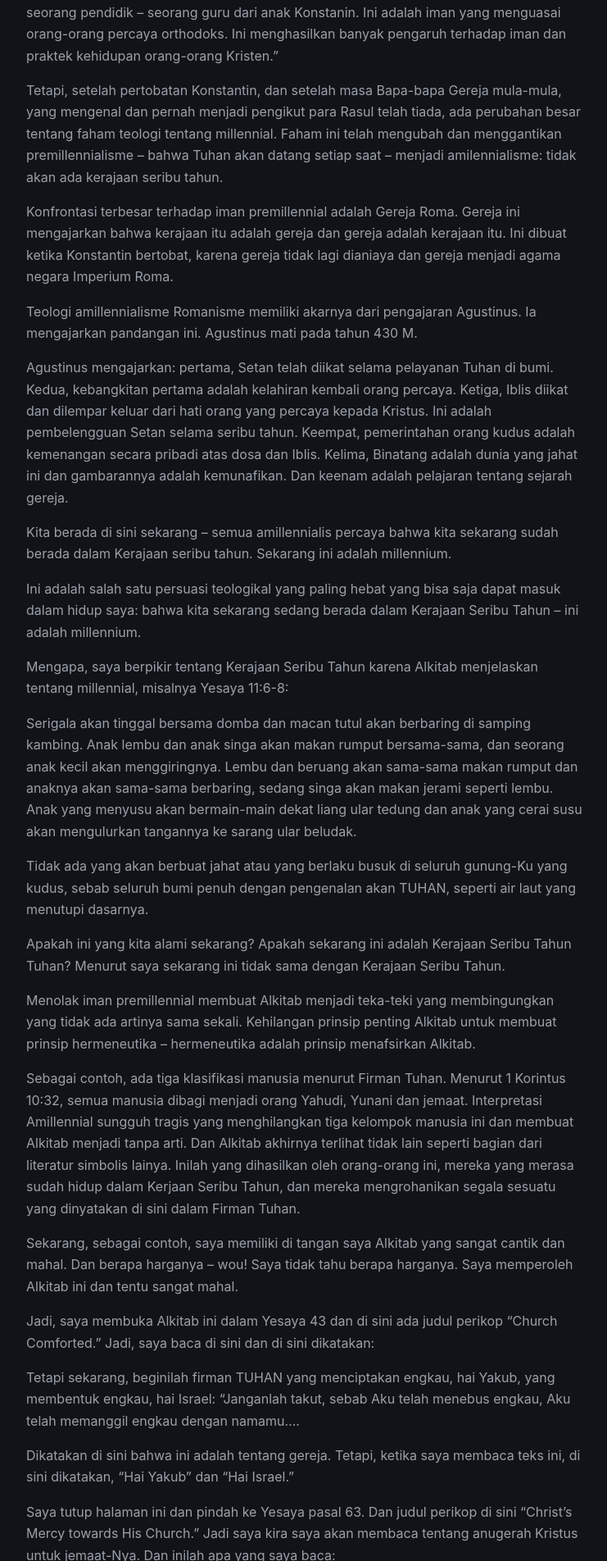
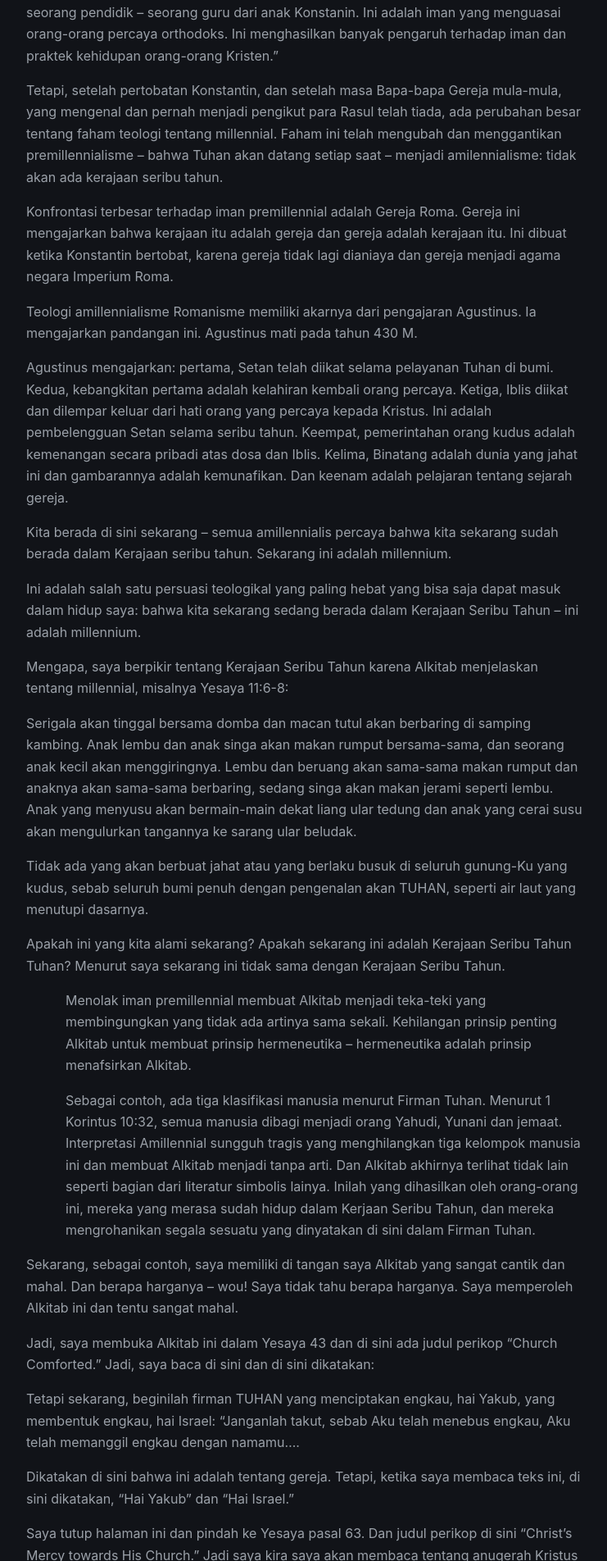
Before and after one commit to alkitabsaja/alkitabsaja.github.io, a Jekyll site: the page built from _docs/endtimes/mengapa-saya-menjadi-premil.md, in a window 1280 px wide. Shown: the part 4496-6400 px from the top of the page at 82% size, without its empty margins (268-1009 px from the left). Built offline with Jekyll 4.4.1, drawn with Linux system fonts in a browser that asks for light colours.

Commit message:
Update default.html

```diff
--- a/_layouts/default.html
+++ b/_layouts/default.html
@@ -7,6 +7,10 @@
   {% if site.favicon %}<link rel="icon" href="{{ site.favicon | relative_url }}">{% endif %}
   <link rel="stylesheet" href="https://cdn.jsdelivr.net/npm/bootstrap-icons@1.11.3/font/bootstrap-icons.min.css">
   <style>
+    blockquote {
+    margin-left: 2em;
+    padding-left: 1em;
+}
     pre {
     white-space: pre-wrap;
     overflow-wrap: anywhere;
```
